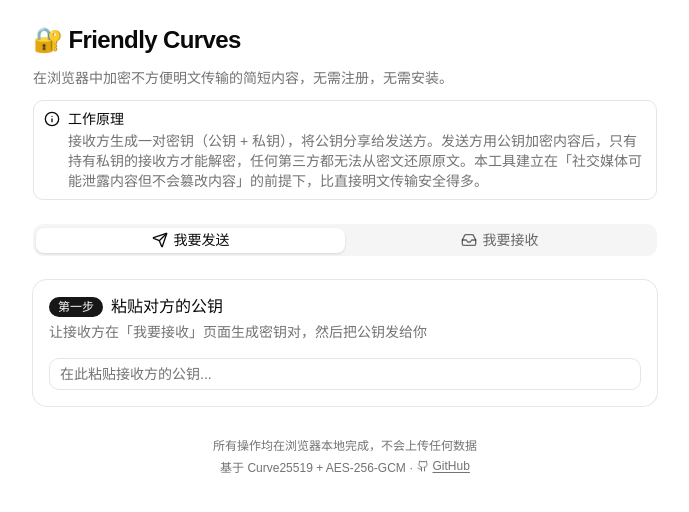
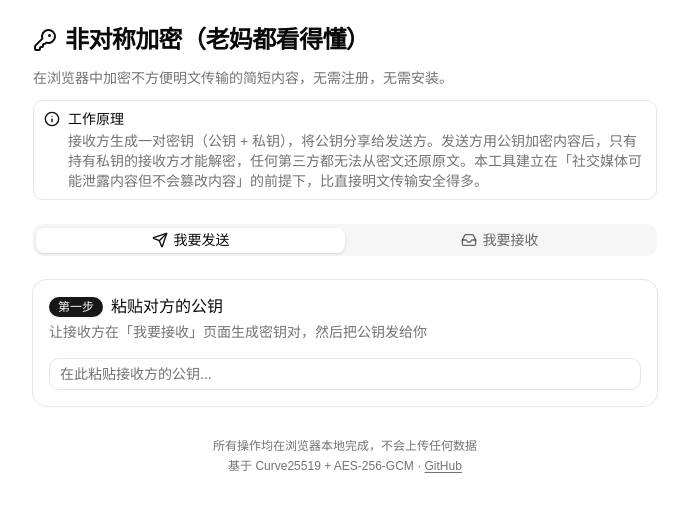
Before and after one commit to yyhhenry/friendly-curves, a React (Vite) app: page / in a window 1280 px wide. Shown: the top 512 px of the page, without its empty margins (295-984 px from the left). Built offline with nearby package versions, Linux system fonts and the light colour scheme.

Commit message:
feat: 更新标题为“非对称加密（老妈都看得懂）”并在 App 组件中添加图标

```diff
--- a/index.html
+++ b/index.html
@@ -4,7 +4,7 @@
     <meta charset="UTF-8" />
     <link rel="icon" type="image/svg+xml" href="/favicon.svg" />
     <meta name="viewport" content="width=device-width, initial-scale=1.0" />
-    <title>Friendly Curves - 简单好用的加密工具</title>
+    <title>非对称加密（老妈都看得懂）</title>
   </head>
   <body>
     <div id="root"></div>
--- a/src/App.tsx
+++ b/src/App.tsx
@@ -24,8 +24,8 @@ import {
   Send,
   Inbox,
   Info,
-  Github,
   Trash2,
+  KeyRoundIcon,
 } from "lucide-react"
 import {
   generateKeyPair,
@@ -461,8 +461,8 @@ export default function App() {
   return (
     <div className="mx-auto max-w-2xl p-4 sm:p-6">
       <div className="mb-6 space-y-3">
-        <h1 className="text-2xl font-bold tracking-tight">
-          🔐 Friendly Curves
+        <h1 className="flex items-center gap-2 text-2xl font-bold tracking-tight">
+          <KeyRoundIcon /> 非对称加密（老妈都看得懂）
         </h1>
         <p className="text-sm text-muted-foreground">
           在浏览器中加密不方便明文传输的简短内容，无需注册，无需安装。
@@ -504,7 +504,7 @@ export default function App() {
             rel="noopener noreferrer"
             className="inline-flex items-center gap-1 underline underline-offset-2 hover:text-foreground"
           >
-            <Github className="size-3" /> GitHub
+            GitHub
           </a>
         </p>
       </footer>
```
